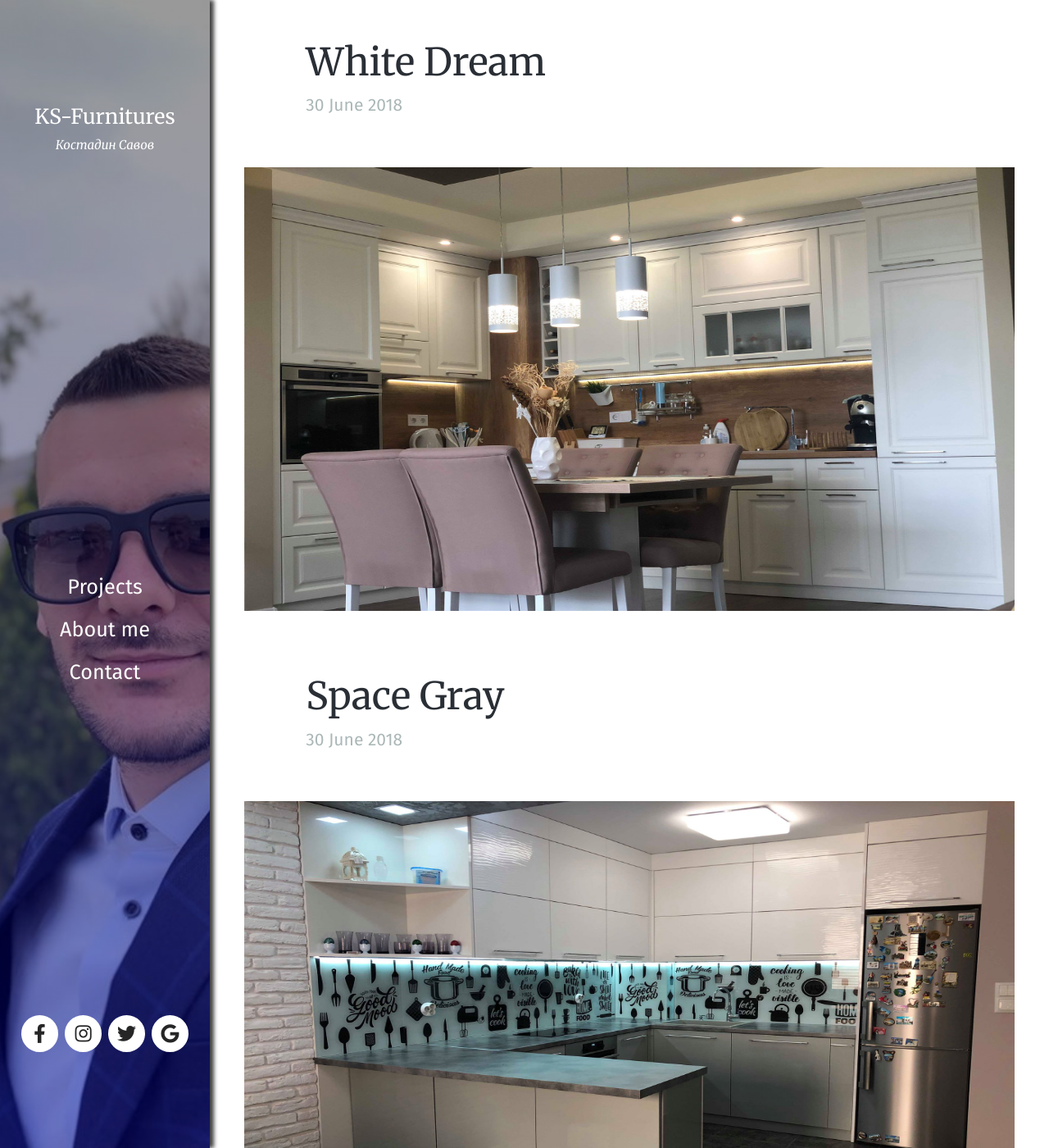
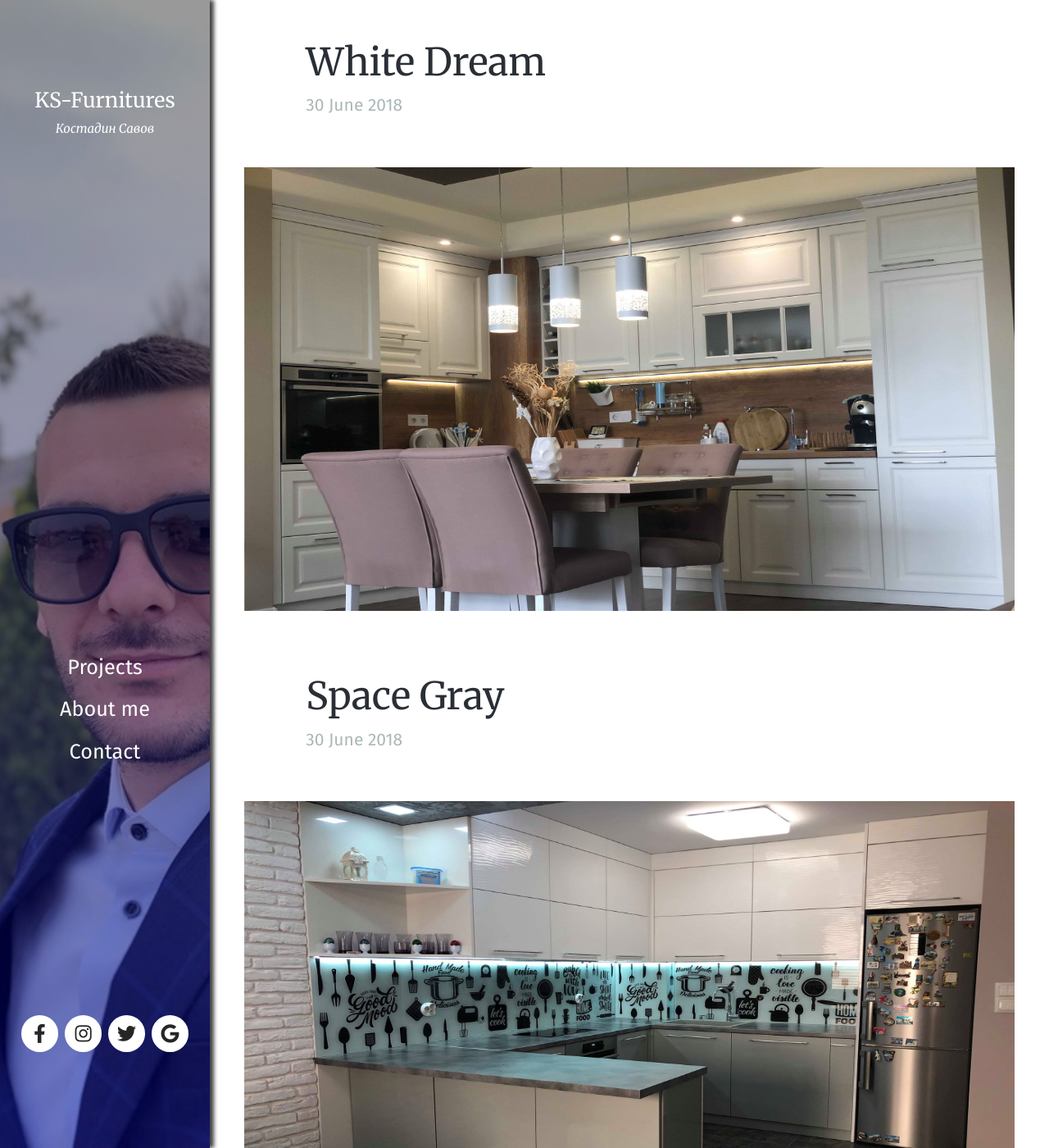
Before and after one commit to alenSavov/ks-furnitures, a Jekyll site: the page built from index.html, in a window 1280 px wide and 1400 px high. Shown: the whole window at 82% size. Built offline with Jekyll 4.4.1, drawn with Linux system fonts in a browser that asks for light colours; some web fonts are replaced.

Commit message:
Changed header margint-top

```diff
--- a/css/header.css
+++ b/css/header.css
@@ -7,6 +7,7 @@
     justify-content: center;
     flex: 0 0 100%;
     box-shadow: 5px 0px 5px 0px rgba(0, 0, 0, 0.75);
+
 }
 
 .site-header-navigation {
@@ -41,7 +42,7 @@
     display: flex;
     flex-wrap: wrap;
     flex: 0 0 100%;
-    margin-top: 230px;
+    margin-top: 386px;
 }
 
 .site-header-nav li {
--- a/css/main.css
+++ b/css/main.css
@@ -58,7 +58,7 @@
     align-items: center;
     overflow: hidden;
     height: 38.700em;
-    transition: 0.7s ease;
+    transition: 0.7s ease-out;
     pointer-events: none;
 }
 
```
